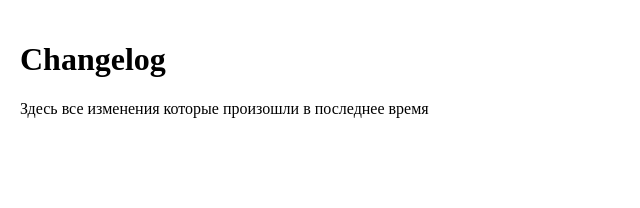
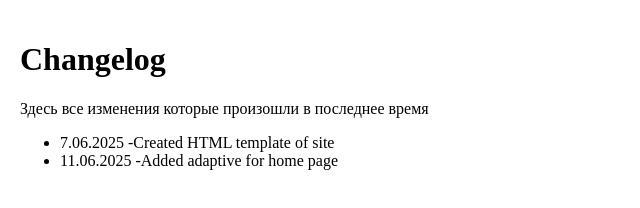
Before and after one commit to Nexoner/html-advance-meta-tags, a plain HTML site: page pages/changelog.html in a window 1280 px wide. Shown: the whole page, without its empty margins (0-640 px from the left). Drawn offline with Linux system fonts and the light colour scheme; files that its build step writes are made by us from their sources.

Commit message:
changelog added

```diff
--- a/pages/changelog.html
+++ b/pages/changelog.html
@@ -12,6 +12,10 @@
         <h1>Changelog</h1>
         <span>Здесь все изменения которые произошли в последнее время</span>
       </div>
+      <ul>
+        <li>7.06.2025 -Created HTML template of site</li>
+        <li>11.06.2025 -Added adaptive for home page</li>
+      </ul>
     </div>
   </body>
 </html>
--- a/styles/style.css
+++ b/styles/style.css
@@ -180,7 +180,7 @@ footer {
 }
 
 
-@media screen, (max-width:800px) {
+@media (max-width:800px) {
 
    .container {
       display: flex;
```
